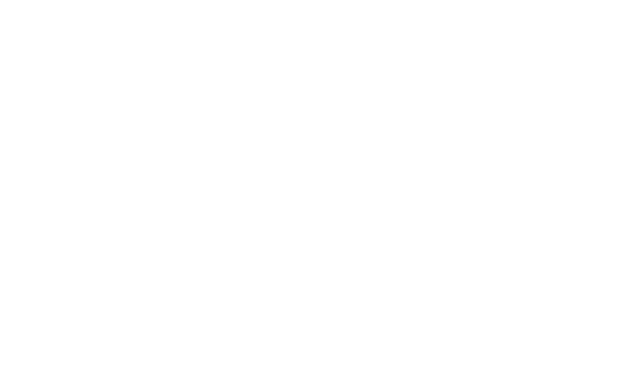
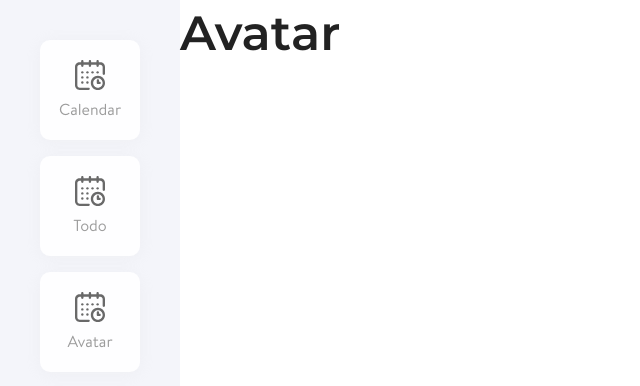
Before and after one commit to msamadpo/Horae, a React (Create React App) app in the folder client/: page /avatar in a window 1280 px wide. Shown: the top 386 px of the page, without its empty margins (0-640 px from the left). Built offline with nearby package versions, Linux system fonts and the light colour scheme.

Commit message:
Added simple routing to HoraeApp

```diff
--- a/client/package.json
+++ b/client/package.json
@@ -2,7 +2,6 @@
   "name": "horae",
   "version": "0.1.0",
   "private": true,
-  "homepage": "http://kartmanny.github.io/Horae",
   "proxy": "http://localhost:5000",
   "dependencies": {
     "@testing-library/jest-dom": "^4.2.4",
--- a/client/src/App.tsx
+++ b/client/src/App.tsx
@@ -1,19 +1,9 @@
 import React from 'react';
-import { BrowserRouter as Router, Route, Switch } from 'react-router-dom';
-
+import HoraeApp from 'components/HoraeApp';
 import 'assets/styles/global.scss';
-import HoraeApp from 'components/HoraeApp';
-import Marketing from 'components/Marketing';
 
 function App() {
-  return (
-    <Router>
-      <Switch>
-        <Route path="/" component={Marketing} exact />
-        <Route path="/app" component={HoraeApp} exact />
-      </Switch>
-    </Router>
-  );
+  return <HoraeApp />;
 }
 
 export default App;
--- a/client/src/components/HoraeApp/AppNavbar/AppNavItem/AppNavItem.tsx
+++ b/client/src/components/HoraeApp/AppNavbar/AppNavItem/AppNavItem.tsx
@@ -1,6 +1,6 @@
-import React, { useState } from 'react';
+import React from 'react';
 import styled from 'styled-components';
-
+import { Link } from 'react-router-dom';
 import Text from 'components/Common/Text';
 
 const StyledAppItem = styled.div<{ active: boolean }>`
@@ -8,10 +8,10 @@
   flex-direction: column;
   align-items: center;
   justify-content: center;
-  min-height: 8rem;
-  max-height: 8rem;
-  min-width: 8rem;
-  max-width: 8rem;
+  min-height: 10rem;
+  max-height: 10rem;
+  min-width: 10rem;
+  max-width: 10rem;
   ${(props) =>
     props.active
       ? 'background-color: var(--color-primary);'
@@ -30,21 +30,24 @@
 interface IAppNavItemProps {
   title: string;
   icon: string;
+  to: string;
   active?: boolean;
 }
 
-function AppNavItem({ title, icon, active = false }: IAppNavItemProps) {
+function AppNavItem({ title, icon, to, active = false }: IAppNavItemProps) {
   return (
+    <Link to={to}>
       <StyledAppItem active={active}>
-      <img src={icon} height={20} alt="" />
+        <img src={icon} height={30} alt="" />
         <Text
-        size="1.2rem"
+          size="1.6rem"
           color={active ? 'white' : 'var(--color-nav-item-text)'}
           margins={['tiny', 'none', 'none', 'none']}
         >
           {title}
         </Text>
       </StyledAppItem>
+    </Link>
   );
 }
 
--- a/client/src/components/HoraeApp/AppNavbar/AppNavbar.tsx
+++ b/client/src/components/HoraeApp/AppNavbar/AppNavbar.tsx
@@ -8,12 +8,12 @@
   padding: var(--spacing-base);
   min-height: 100vh;
   box-sizing: border-box;
-  max-width: 16rem;
 `;
 
 type AppNavItem = {
   title: string;
   icon: string;
+  to: string;
   active?: boolean;
 };
 
--- a/client/src/components/HoraeApp/HoraeApp.tsx
+++ b/client/src/components/HoraeApp/HoraeApp.tsx
@@ -1,25 +1,52 @@
 import React from 'react';
 import AppNavbar from 'components/HoraeApp/AppNavbar';
+import { BrowserRouter as Router, Route, Switch } from 'react-router-dom';
+import styled from 'styled-components';
 
 import calendarIcon from 'assets/img/calendar-icon.svg';
+import Text from 'components/Common/Text';
+
+const StyledApp = styled.div`
+  display: flex;
+`;
 
 const ITEMS = [
   {
-    title: 'Luke',
+    title: 'Calendar',
     icon: calendarIcon,
+    to: '/calendar',
   },
   {
-    title: 'the',
+    title: 'Todo',
     icon: calendarIcon,
+    to: '/todo',
   },
   {
-    title: 'Duke',
+    title: 'Avatar',
     icon: calendarIcon,
+    to: '/avatar',
   },
 ];
 
 function HoraeApp() {
-  return <AppNavbar items={ITEMS} />;
+  return (
+    <StyledApp>
+      <Router>
+        <AppNavbar items={ITEMS} />
+        <Switch>
+          <Route path="/calendar" exact>
+            <Text type="heading1">Calendar</Text>
+          </Route>
+          <Route path="/todo" exact>
+            <Text type="heading1">Todo</Text>
+          </Route>
+          <Route path="/avatar" exact>
+            <Text type="heading1">Avatar</Text>
+          </Route>
+        </Switch>
+      </Router>
+    </StyledApp>
+  );
 }
 
 export default HoraeApp;
--- a/client/src/components/Marketing/NavBar/NavBar.tsx
+++ b/client/src/components/Marketing/NavBar/NavBar.tsx
@@ -52,7 +52,7 @@
           <NavItem href="#">Login</NavItem>
         </Text>
         <Text type="regular" margins={['small', 'base']}>
-          <NavItem href="/app">App</NavItem>
+          <NavItem href="/calendar">App</NavItem>
         </Text>
       </NavList>
     </nav>
```
Also changed, not shown: client/src/assets/img/calendar-icon.svg. Lines whose indentation alone changed are shown as unchanged.
